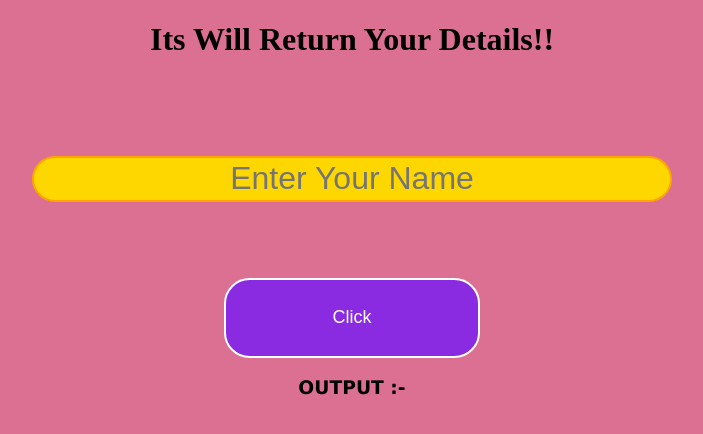
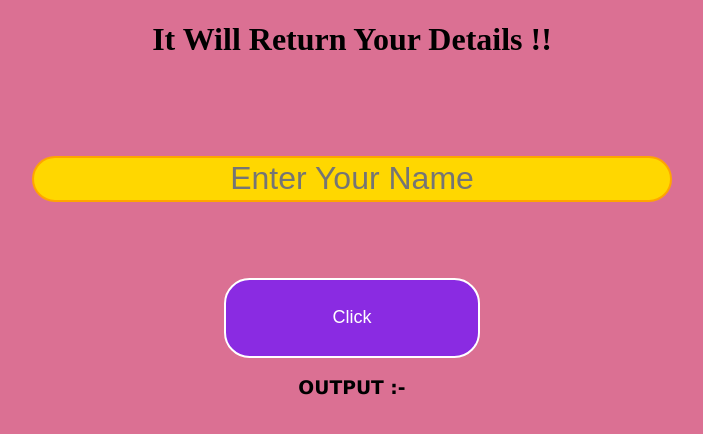
Before and after one commit to Vaibhav9526/NAME-OUTPUT, a plain HTML site: page index.html in a window 1280 px wide. Shown: the whole page, without its empty margins (288-991 px from the left). Drawn offline with Linux system fonts and the light colour scheme.

Commit message:
Update index.html

```diff
--- a/index.html
+++ b/index.html
@@ -8,7 +8,7 @@
     <title>Name Returner</title>
 </head>
 <body>
-    <h1>Its Will Return Your Details!!</h1>
+    <h1>It Will Return Your Details !!</h1>
 <div class="container">
     <br><br><br><br>
     <input type="text" placeholder="Enter Your Name" id="Input1">
```
